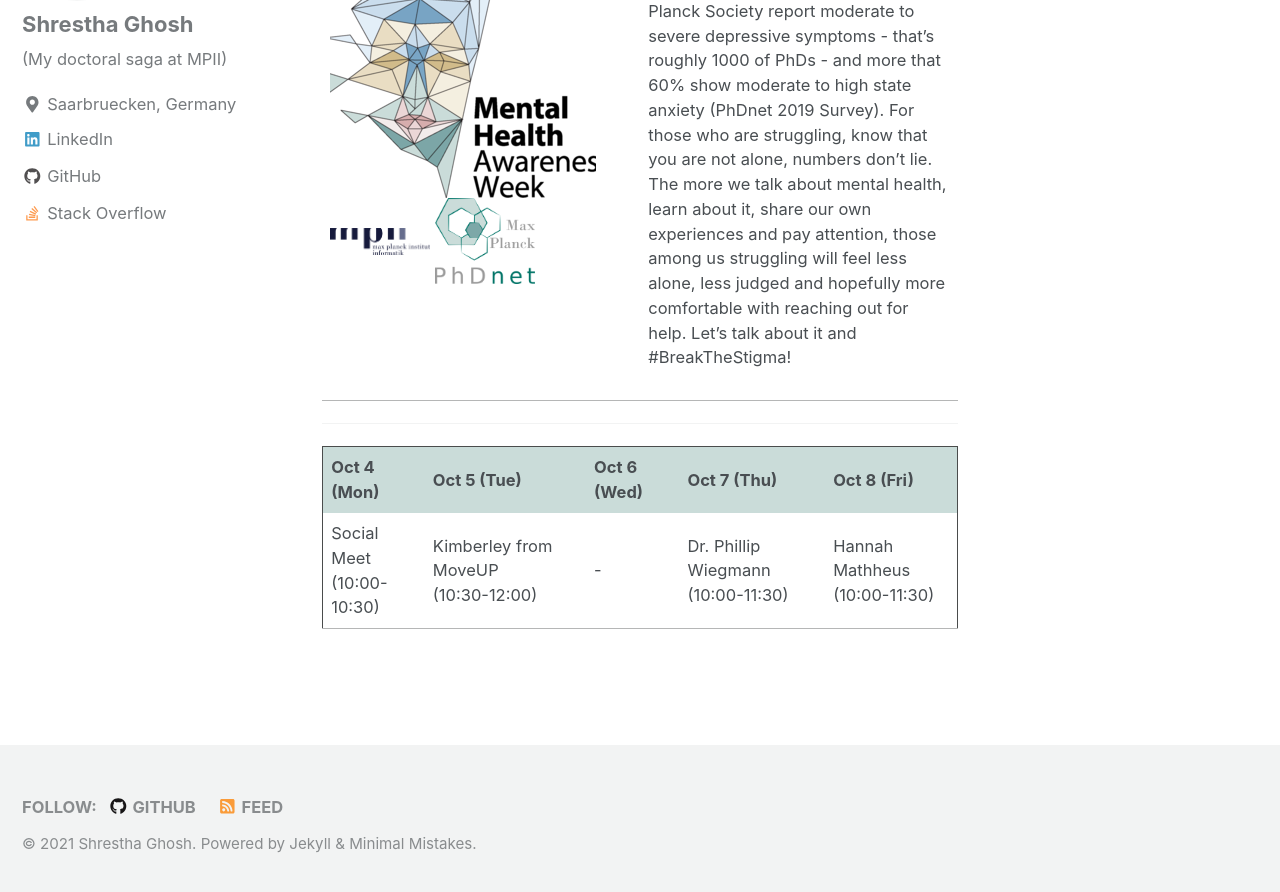
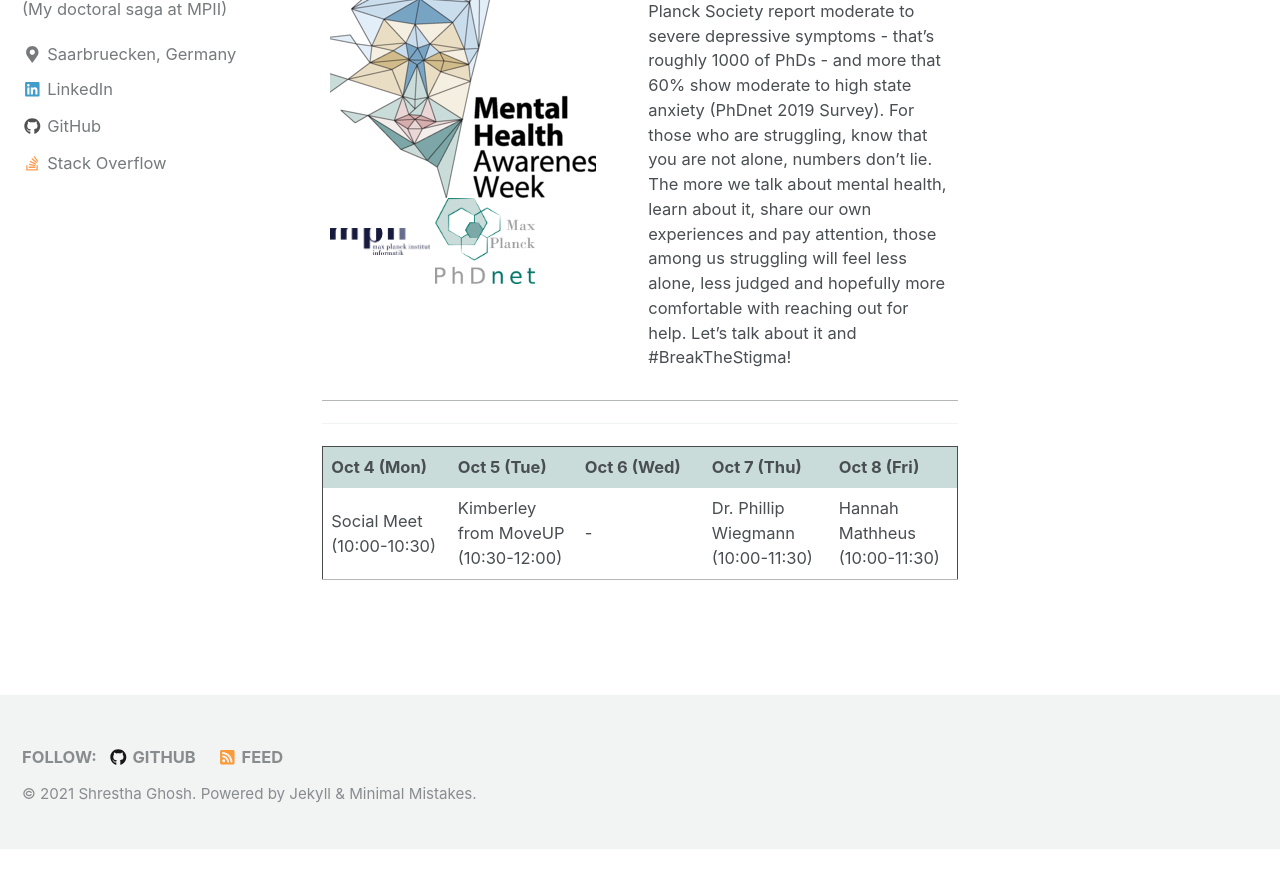
Before and after one commit to ghoshs/ghoshs.github.io, a Jekyll site: the page built from _pages/mhaw.md, in a window 1280 px wide and 900 px high, scrolled down 342 px. Shown: the top 892 px of the window. Built offline with Jekyll 4.4.1, drawn with Linux system fonts in a browser that asks for light colours; nearby versions of some CDN libraries; after the commit the page ends 1192 px from its top, so only the background shows below that.

Commit message:
update table

```diff
--- a/_pages/mhaw.md
+++ b/_pages/mhaw.md
@@ -22,11 +22,11 @@ author_profile: true
 
 <table class="small" style="width: 100%;border: 1px solid #4a4c4c">
  <tr style="background-color: rgba(202,220,217,255);">
-  <th>Oct 4 (Mon)</th>
-  <th>Oct 5 (Tue)</th>
-  <th>Oct 6 (Wed)</th>
-  <th>Oct 7 (Thu)</th>
-  <th>Oct 8 (Fri)</th>
+  <th style="width: 20%;">Oct 4 (Mon)</th>
+  <th style="width: 20%;">Oct 5 (Tue)</th>
+  <th style="width: 20%;">Oct 6 (Wed)</th>
+  <th style="width: 20%;">Oct 7 (Thu)</th>
+  <th style="width: 20%;">Oct 8 (Fri)</th>
  </tr>
  <hr>
  <tr>
```
